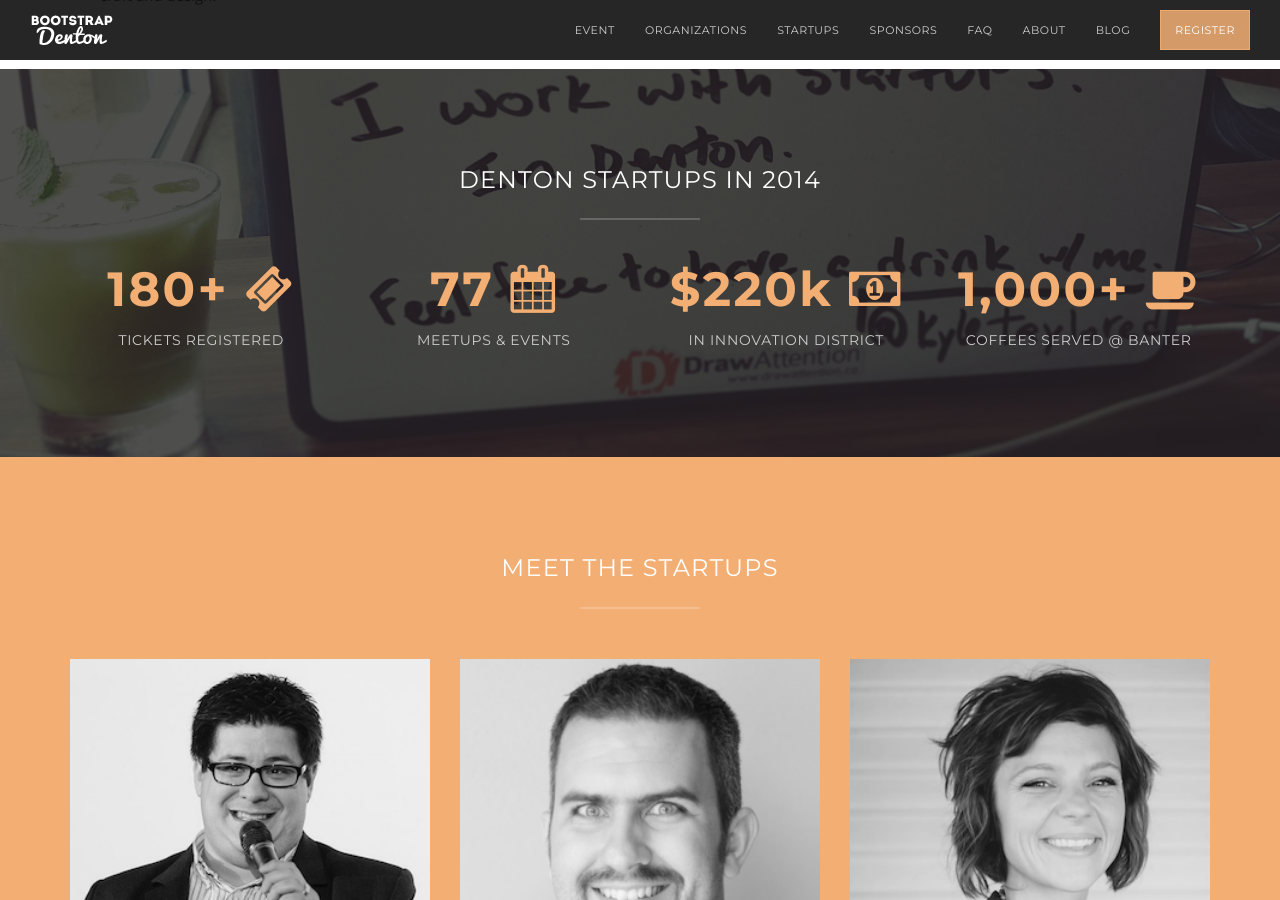
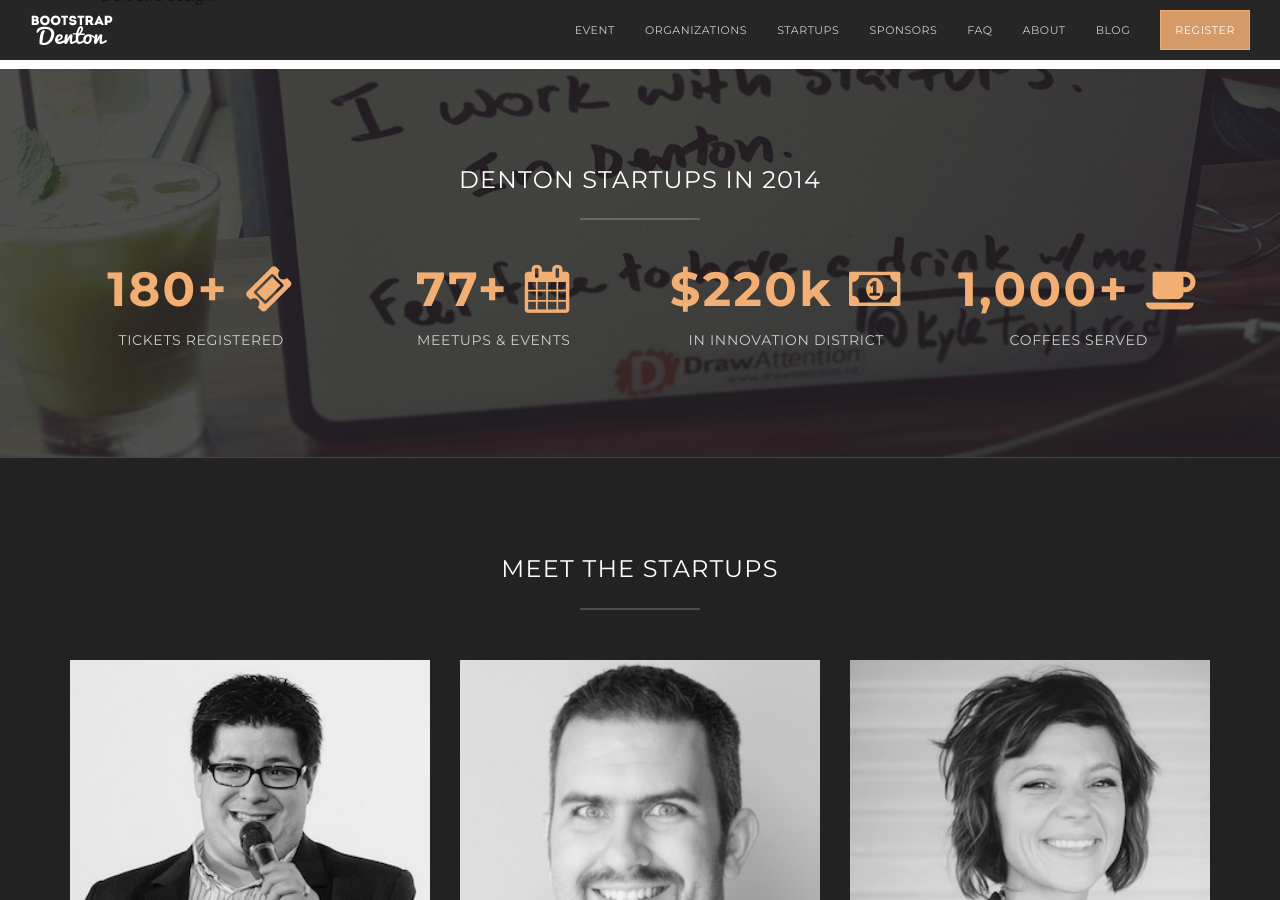
Before and after one commit to techmilldenton/bootstrapdenton-2017, a Jekyll site: the page built from index.html, in a window 1280 px wide and 900 px high, scrolled down 4922 px. Built offline with Jekyll 4.4.1, drawn with Linux system fonts in a browser that asks for light colours; nearby versions of some CDN libraries.

Commit message:
More sponsors, updated link targets

```diff
--- a/index.html
+++ b/index.html
@@ -328,7 +328,7 @@
       <!-- NUMBERS - ITEM 2 -->
       <div class="col-sm-6 col-md-3">
         <div class="numbers-item">
-          <div class="numbers-item-counter"><span class="counter-up">77</span> <span class="fa fa-calendar"></span></div>
+          <div class="numbers-item-counter"><span class="counter-up">77</span>+ <span class="fa fa-calendar"></span></div>
           <div class="numbers-item-caption">Meetups &amp; Events</div>
         </div>
       </div>
@@ -345,7 +345,7 @@
       <div class="col-sm-6 col-md-3">
         <div class="numbers-item">
           <div class="numbers-item-counter"><span class="counter-up">1,000</span>+ <span class="fa fa-coffee"></span></div>
-          <div class="numbers-item-caption">Coffees Served @ Banter</div>
+          <div class="numbers-item-caption">Coffees Served</div>
         </div>
       </div>
 
@@ -357,7 +357,7 @@
 
 <!-- Startups
 ================================= -->
-<section id="startups" class="team-section section section-accent">
+<section id="startups" class="team-section section section-dark">
 
   <div class="container">
 
@@ -368,7 +368,7 @@
       <!-- Startup 1 -->
       <div class="col-sm-6 col-md-4 col-lg-4" data-animation="fadeIn">
         <div class="speaker">
-          <a href="http://www.drawattention.co" alt="Eric Swayne, DrawAttention" title="Eric Swayne, DrawAttention">
+          <a href="http://www.drawattention.co" alt="Eric Swayne, DrawAttention" title="Eric Swayne, DrawAttention" target="_blank">
             <img class="team-member-picture desaturate" src="images/speakers/ericswayne.png" srcset="/images/speakers/ericswayne@2x.png 2x" alt="Eric Swayne">
           </a>
           <div class="team-member-text">
@@ -382,7 +382,7 @@
       <!-- SPEAKER 2 -->
       <div class="col-sm-6 col-md-4 col-lg-4" data-animation="fadeIn">
         <div class="speaker even">
-          <a href="http://www.kubos.co/" alt="Marshall Culpepper, Kubos" title="Marshall Culpepper, Kubos">
+          <a href="http://www.kubos.co/" alt="Marshall Culpepper, Kubos" title="Marshall Culpepper, Kubos" target="_blank">
             <img class="team-member-picture desaturate" src="/images/speakers/marshall.png" srcset="/images/speakers/marshall@2x.png 2x" alt="Marshall Culpepper">
           </a>
           <div class="team-member-text">
@@ -398,7 +398,7 @@
       <!-- SPEAKER 3 -->
       <div class="col-sm-6 col-md-4 col-lg-4" data-animation="fadeIn">
         <div class="speaker">
-          <a href="http://readyrosie.com" alt="Emily Roden, Ready Rosie" title="Emily Roden, Ready Rosie">
+          <a href="http://readyrosie.com" alt="Emily Roden, Ready Rosie" title="Emily Roden, Ready Rosie" target="_blank">
             <img class="team-member-picture desaturate" src="images/speakers/emilyroden.png" srcset="/images/speakers/emilyroden@2x.png 2x" alt="Emily Roden">
           </a>
           <div class="team-member-text">
@@ -434,9 +434,9 @@
     <div class="row text-center">
 
       <!-- Sponsor 1 -->
-      <div class="col-sm-6 col-md-3" data-animation="fadeIn">
+      <div class="col-sm-6 col-md-2 col-md-offset-1" data-animation="fadeIn">
         <div class="sponsor">
-          <a href="http://techmill.co" alt="TechMill" title="TechMill">
+          <a href="http://techmill.co" alt="TechMill" title="TechMill" target="_blank">
             <img class="team-member-picture" src="images/speakers/techmill.png" srcset="/images/speakers/techmill@2x.png 2x" alt="TechMill">
           </a>
           <div class="team-member-text">
@@ -446,9 +446,9 @@
         </div>
       </div>
 
-      <div class="col-sm-6 col-md-3" data-animation="fadeIn">
+      <div class="col-sm-6 col-md-2" data-animation="fadeIn">
         <div class="sponsor">
-          <a href="https://texas.trucrowd.com" alt="truCrowd" title="truCrowd">
+          <a href="https://texas.trucrowd.com" alt="truCrowd" title="truCrowd" target="_blank">
             <img class="team-member-picture" src="images/speakers/trucrowd.png" srcset="/images/speakers/trucrowd@2x.png 2x" alt="truCrowd">
           </a>
           <div class="team-member-text">
@@ -458,9 +458,9 @@
         </div>
       </div>
 
-      <div class="col-sm-6 col-md-3" data-animation="fadeIn">
+      <div class="col-sm-6 col-md-2" data-animation="fadeIn">
         <div class="sponsor">
-          <a href="https://www.drawattention.co" alt="DrawAttention" title="DrawAttention">
+          <a href="https://www.drawattention.co" alt="DrawAttention" title="DrawAttention" target="_blank">
             <img class="team-member-picture" src="images/speakers/drawattention.png" srcset="/images/speakers/drawattention@2x.png 2x" alt="DrawAttention">
           </a>
           <div class="team-member-text">
@@ -470,13 +470,25 @@
         </div>
       </div>
 
-      <div class="col-sm-6 col-md-3" data-animation="fadeIn">
+      <div class="col-sm-6 col-md-2" data-animation="fadeIn">
         <div class="sponsor">
-          <a href="https://texas.trucrowd.com" alt="Swash Labs" title="Swash Labs">
+          <a href="https://swashlabs.com" alt="Swash Labs" title="Swash Labs" target="_blank">
             <img class="team-member-picture" src="images/speakers/swashlabs.png" srcset="/images/speakers/swashlabs@2x.png 2x" alt="Swash Labs">
           </a>
           <div class="team-member-text">
             <h4 class="team-member-name">Swash Labs</h4>
+            <!-- <p class="team-member-description"></p> -->
+          </div>
+        </div>
+      </div>
+
+      <div class="col-sm-6 col-md-2" data-animation="fadeIn">
+        <div class="sponsor">
+          <a href="http://www.dentonharvesthouse.com" alt="Harvest House" title="Harvest House" target="_blank">
+            <img class="team-member-picture" src="images/speakers/harvesthouse.png" srcset="/images/speakers/harvesthouse@2x.png 2x" alt="Harvest House">
+          </a>
+          <div class="team-member-text">
+            <h4 class="team-member-name">Harvest House</h4>
             <!-- <p class="team-member-description"></p> -->
           </div>
         </div>
```
Also changed, not shown: images/speakers/harvesthouse.png (added), images/speakers/harvesthouse@2x.png (added), 1 other file.
